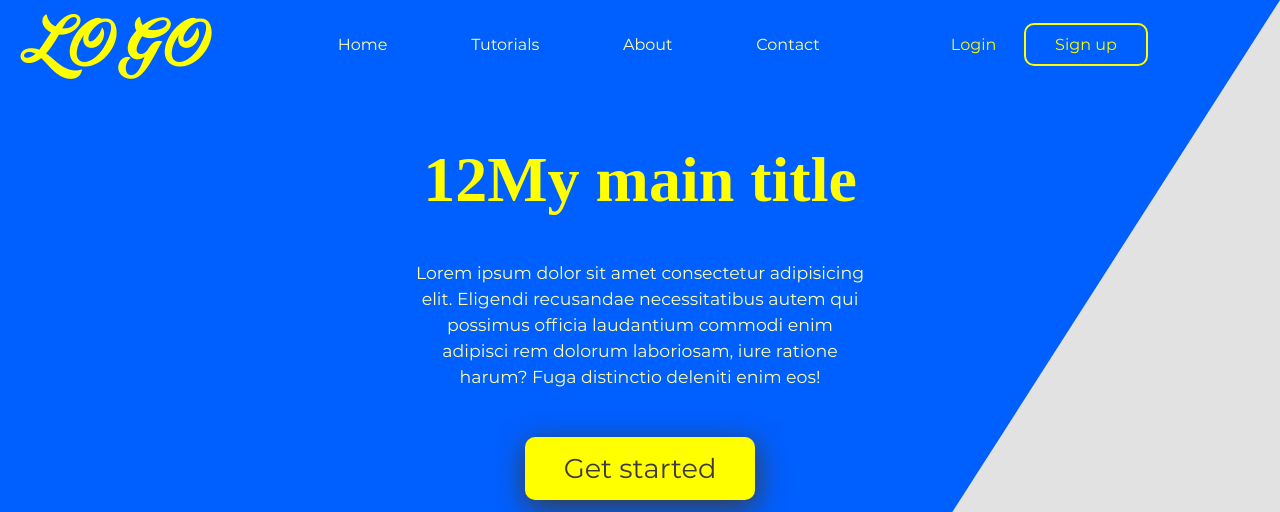
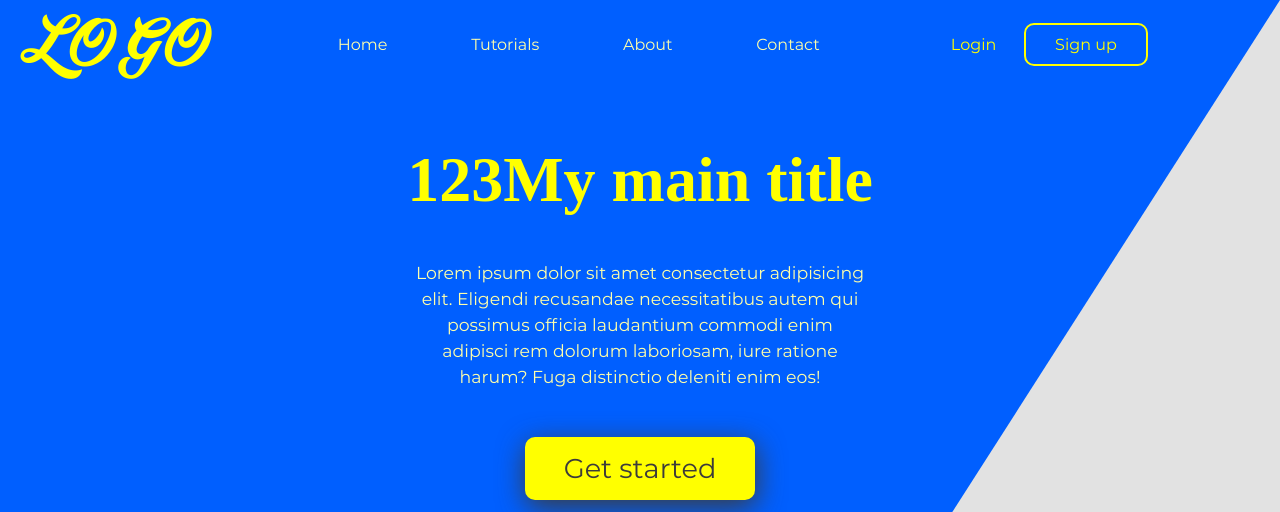
Before and after one commit to dimosmak/jenkins-app, a plain HTML site: page landing-page-master/index.html in a window 1280 px wide. Shown: the top 512 px of the page. Drawn offline with Linux system fonts and the light colour scheme.

Commit message:
version_3

```diff
--- a/landing-page-master/index.html
+++ b/landing-page-master/index.html
@@ -33,7 +33,7 @@
 
         <div id="main-content">
                <div id="big-title">
-                 <h1>12My main title</h1>
+                 <h1>123My main title</h1>
 
                </div>
                <div id="desc">
```
